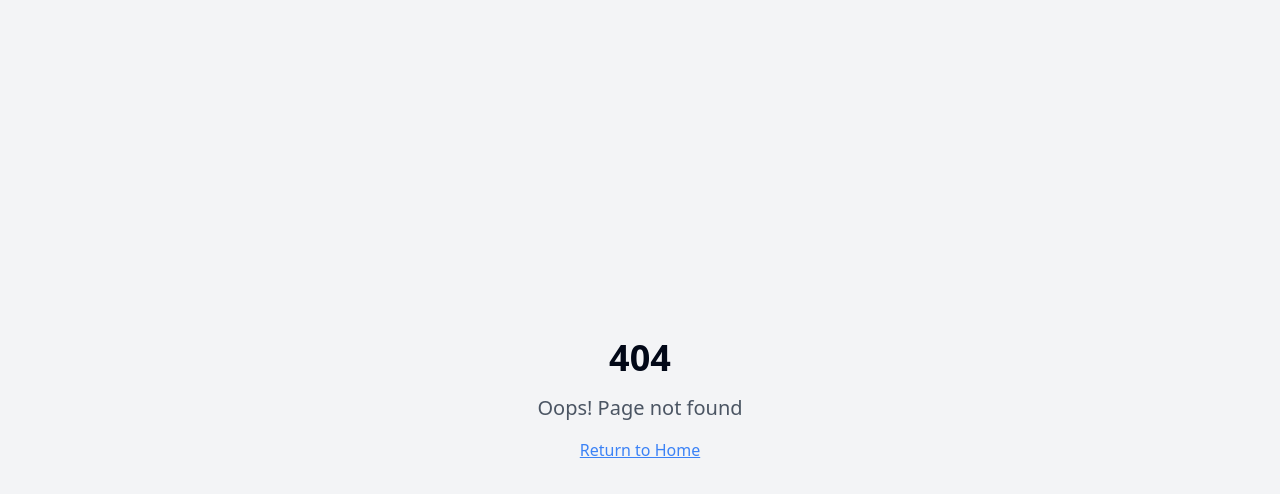
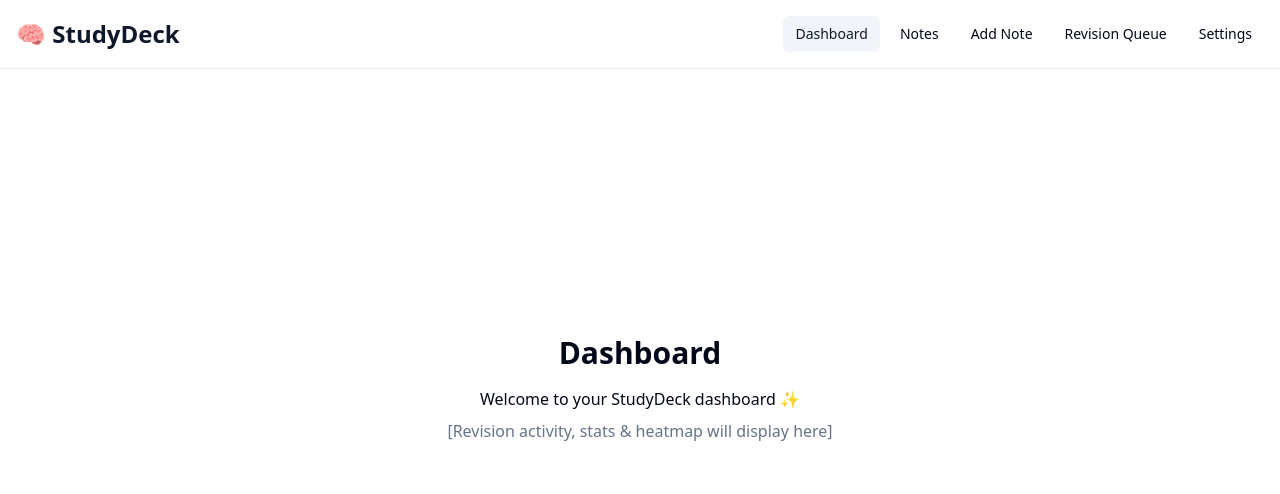
Before and after one commit to Sparshga/studydeck-revision-hub, a React (Vite) app: page /dashboard in a window 1280 px wide. Before the commit this address had no page. Shown: the top 494 px of the page. Built offline with nearby package versions, Linux system fonts and the light colour scheme.

Commit message:
Start scaffolding pages and navigation
Create basic page components and set up routing.

```diff
--- a/src/App.tsx
+++ b/src/App.tsx
@@ -1,9 +1,19 @@
+
 import { Toaster } from "@/components/ui/toaster";
 import { Toaster as Sonner } from "@/components/ui/sonner";
 import { TooltipProvider } from "@/components/ui/tooltip";
 import { QueryClient, QueryClientProvider } from "@tanstack/react-query";
 import { BrowserRouter, Routes, Route } from "react-router-dom";
+import Navbar from "@/components/Navbar";
 import Index from "./pages/Index";
+import Dashboard from "./pages/Dashboard";
+import Notes from "./pages/Notes";
+import AddNote from "./pages/AddNote";
+import RevisionQueue from "./pages/RevisionQueue";
+import Settings from "./pages/Settings";
+import Login from "./pages/Login";
+import Signup from "./pages/Signup";
+import NoteDetail from "./pages/NoteDetail";
 import NotFound from "./pages/NotFound";
 
 const queryClient = new QueryClient();
@@ -14,8 +24,17 @@ const App = () => (
       <Toaster />
       <Sonner />
       <BrowserRouter>
+        <Navbar />
         <Routes>
           <Route path="/" element={<Index />} />
+          <Route path="/dashboard" element={<Dashboard />} />
+          <Route path="/notes" element={<Notes />} />
+          <Route path="/add-note" element={<AddNote />} />
+          <Route path="/revision-queue" element={<RevisionQueue />} />
+          <Route path="/settings" element={<Settings />} />
+          <Route path="/login" element={<Login />} />
+          <Route path="/signup" element={<Signup />} />
+          <Route path="/notes/:id" element={<NoteDetail />} />
           {/* ADD ALL CUSTOM ROUTES ABOVE THE CATCH-ALL "*" ROUTE */}
           <Route path="*" element={<NotFound />} />
         </Routes>
--- /dev/null
+++ b/src/components/Navbar.tsx
@@ -0,0 +1,47 @@
+
+import { Link, useLocation } from "react-router-dom";
+import { Button } from "@/components/ui/button";
+
+const navItems = [
+  { path: "/dashboard", label: "Dashboard" },
+  { path: "/notes", label: "Notes" },
+  { path: "/add-note", label: "Add Note" },
+  { path: "/revision-queue", label: "Revision Queue" },
+  { path: "/settings", label: "Settings" },
+];
+
+const Navbar = () => {
+  const location = useLocation();
+  // Placeholder: not logged in if at /login or /signup
+  const isAuth = !(location.pathname === "/login" || location.pathname === "/signup");
+  return (
+    <nav className="w-full border-b p-4 bg-background flex items-center justify-between">
+      <Link to="/" className="text-2xl font-bold text-primary">🧠 StudyDeck</Link>
+      <div className="flex gap-2">
+        {isAuth ? (
+          navItems.map(({ path, label }) => (
+            <Button
+              key={path}
+              asChild
+              variant={location.pathname === path ? "secondary" : "ghost"}
+              size="sm"
+            >
+              <Link to={path}>{label}</Link>
+            </Button>
+          ))
+        ) : (
+          <>
+            <Button asChild variant="ghost" size="sm">
+              <Link to="/login">Login</Link>
+            </Button>
+            <Button asChild variant="outline" size="sm">
+              <Link to="/signup">Sign Up</Link>
+            </Button>
+          </>
+        )}
+      </div>
+    </nav>
+  );
+};
+
+export default Navbar;
--- /dev/null
+++ b/src/pages/AddNote.tsx
@@ -0,0 +1,8 @@
+
+const AddNote = () => (
+  <main className="flex min-h-[80vh] flex-col items-center justify-center p-8">
+    <h1 className="text-3xl font-bold mb-4">Add / Edit Note</h1>
+    <p className="text-muted-foreground">[Form for creating or editing notes]</p>
+  </main>
+);
+export default AddNote;
--- /dev/null
+++ b/src/pages/Dashboard.tsx
@@ -0,0 +1,9 @@
+
+const Dashboard = () => (
+  <main className="flex min-h-[80vh] flex-col items-center justify-center p-8">
+    <h1 className="text-3xl font-bold mb-4">Dashboard</h1>
+    <p>Welcome to your StudyDeck dashboard ✨</p>
+    <p className="mt-2 text-muted-foreground">[Revision activity, stats & heatmap will display here]</p>
+  </main>
+);
+export default Dashboard;
--- a/src/pages/Index.tsx
+++ b/src/pages/Index.tsx
@@ -1,14 +1,12 @@
-// Update this page (the content is just a fallback if you fail to update the page)
 
+// Redirect user to dashboard root if at `/`
+import { useEffect } from "react";
+import { useNavigate } from "react-router-dom";
 const Index = () => {
-  return (
-    <div className="min-h-screen flex items-center justify-center bg-background">
-      <div className="text-center">
-        <h1 className="text-4xl font-bold mb-4">Welcome to Your Blank App</h1>
-        <p className="text-xl text-muted-foreground">Start building your amazing project here!</p>
-      </div>
-    </div>
-  );
+  const navigate = useNavigate();
+  useEffect(() => {
+    navigate("/dashboard", { replace: true });
+  }, [navigate]);
+  return null;
 };
-
 export default Index;
--- /dev/null
+++ b/src/pages/Login.tsx
@@ -0,0 +1,8 @@
+
+const Login = () => (
+  <main className="flex min-h-[80vh] flex-col items-center justify-center p-8">
+    <h1 className="text-3xl font-bold mb-4">Login</h1>
+    <p className="text-muted-foreground">[Login form here]</p>
+  </main>
+);
+export default Login;
--- /dev/null
+++ b/src/pages/NoteDetail.tsx
@@ -0,0 +1,8 @@
+
+const NoteDetail = () => (
+  <main className="flex min-h-[80vh] flex-col items-center justify-center p-8">
+    <h1 className="text-3xl font-bold mb-4">Note Details</h1>
+    <p className="text-muted-foreground">[Full markdown note view with metadata]</p>
+  </main>
+);
+export default NoteDetail;
--- /dev/null
+++ b/src/pages/Notes.tsx
@@ -0,0 +1,8 @@
+
+const Notes = () => (
+  <main className="flex min-h-[80vh] flex-col items-center justify-center p-8">
+    <h1 className="text-3xl font-bold mb-4">All Notes</h1>
+    <p className="text-muted-foreground">[List of all your notes will appear here]</p>
+  </main>
+);
+export default Notes;
--- /dev/null
+++ b/src/pages/RevisionQueue.tsx
@@ -0,0 +1,8 @@
+
+const RevisionQueue = () => (
+  <main className="flex min-h-[80vh] flex-col items-center justify-center p-8">
+    <h1 className="text-3xl font-bold mb-4">Revision Queue</h1>
+    <p className="text-muted-foreground">[Smart list of notes due for revision]</p>
+  </main>
+);
+export default RevisionQueue;
--- /dev/null
+++ b/src/pages/Settings.tsx
@@ -0,0 +1,8 @@
+
+const Settings = () => (
+  <main className="flex min-h-[80vh] flex-col items-center justify-center p-8">
+    <h1 className="text-3xl font-bold mb-4">Settings</h1>
+    <p className="text-muted-foreground">[Profile, password, AI features, etc]</p>
+  </main>
+);
+export default Settings;
--- /dev/null
+++ b/src/pages/Signup.tsx
@@ -0,0 +1,8 @@
+
+const Signup = () => (
+  <main className="flex min-h-[80vh] flex-col items-center justify-center p-8">
+    <h1 className="text-3xl font-bold mb-4">Sign Up</h1>
+    <p className="text-muted-foreground">[Signup form here]</p>
+  </main>
+);
+export default Signup;
```
